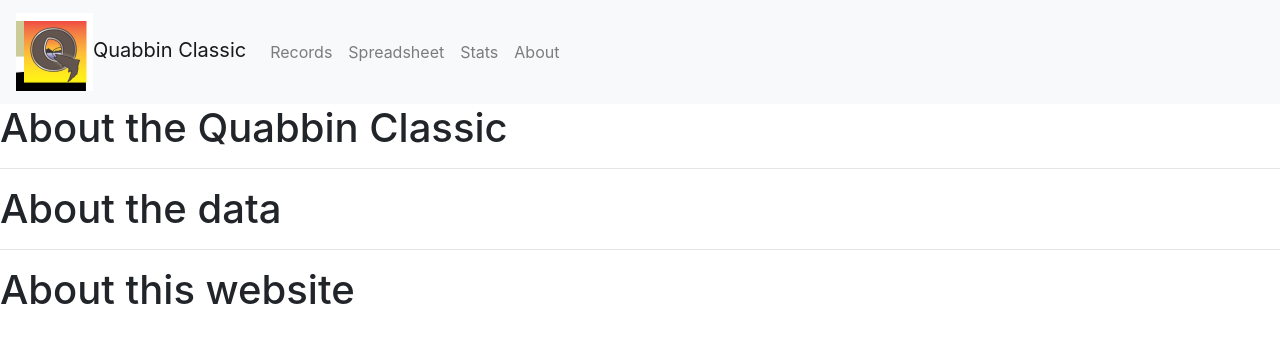
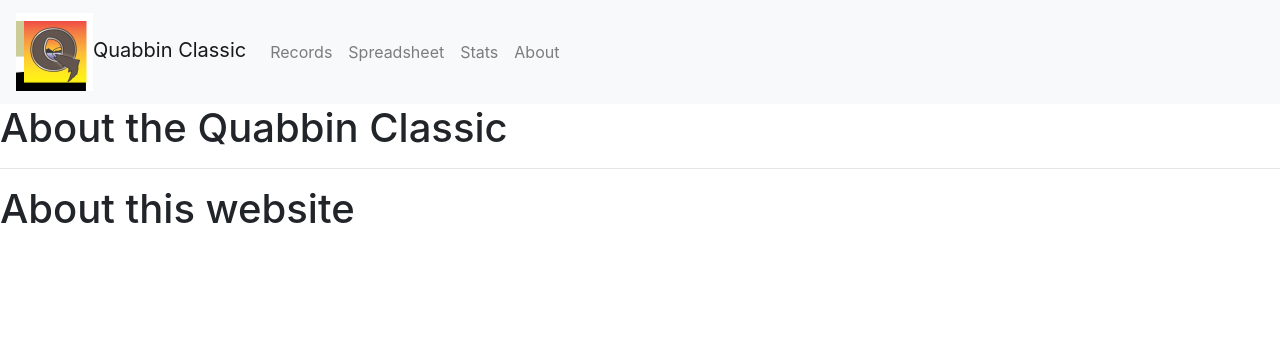
Before and after one commit to KevinGage/Quabbin, a React (Create React App) app in the folder website/: page /about in a window 1280 px wide. Shown: the top 342 px of the page. Built offline with nearby package versions, Linux system fonts and the light colour scheme.

Commit message:
testing ghpages

```diff
--- a/website/src/components/About/About.js
+++ b/website/src/components/About/About.js
@@ -1,12 +1,9 @@
-import React from 'react';
+import React from "react";
 
 function About() {
   return (
     <div>
       <h1>About the Quabbin Classic</h1>
-      <p></p>
-      <hr />
-      <h1>About the data</h1>
       <p></p>
       <hr />
       <h1>About this website</h1>
```
